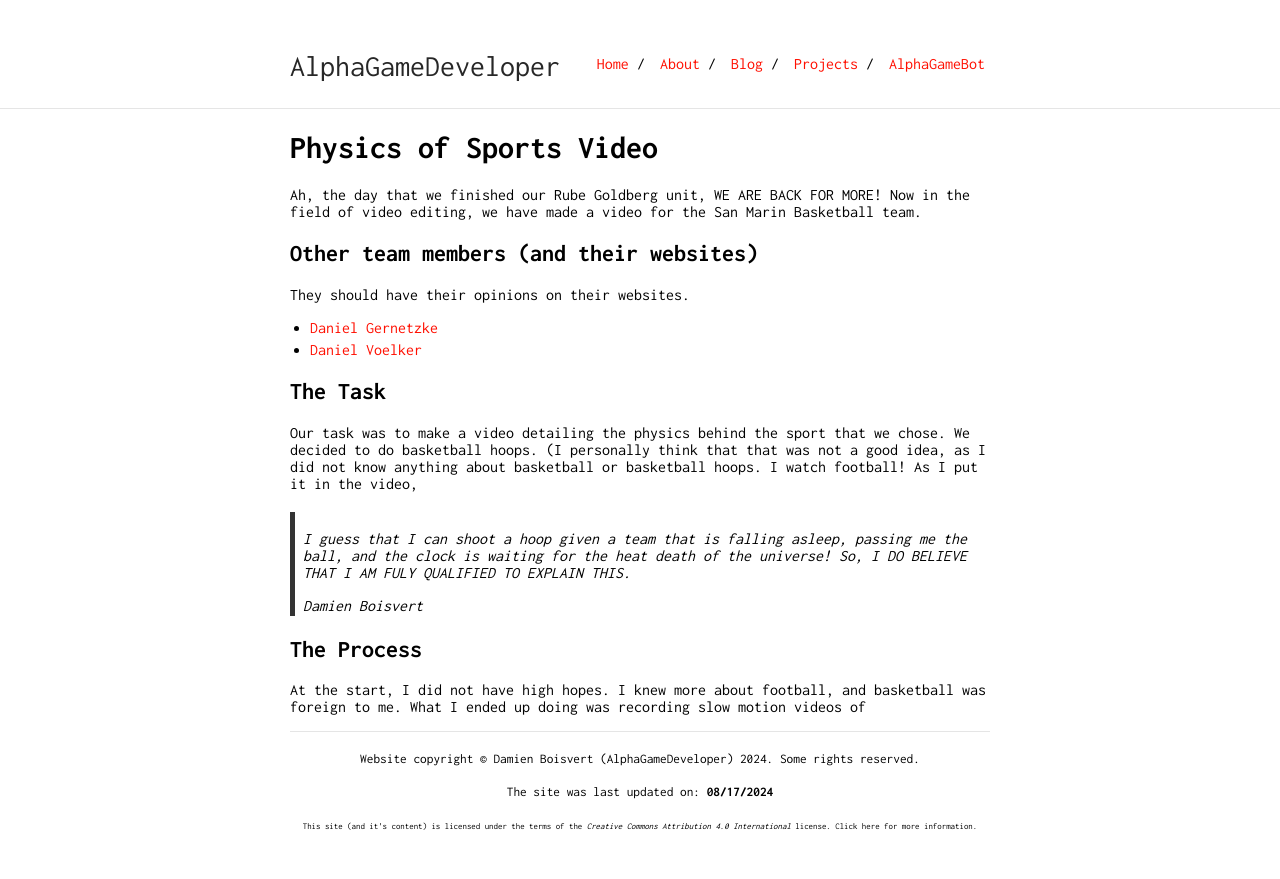
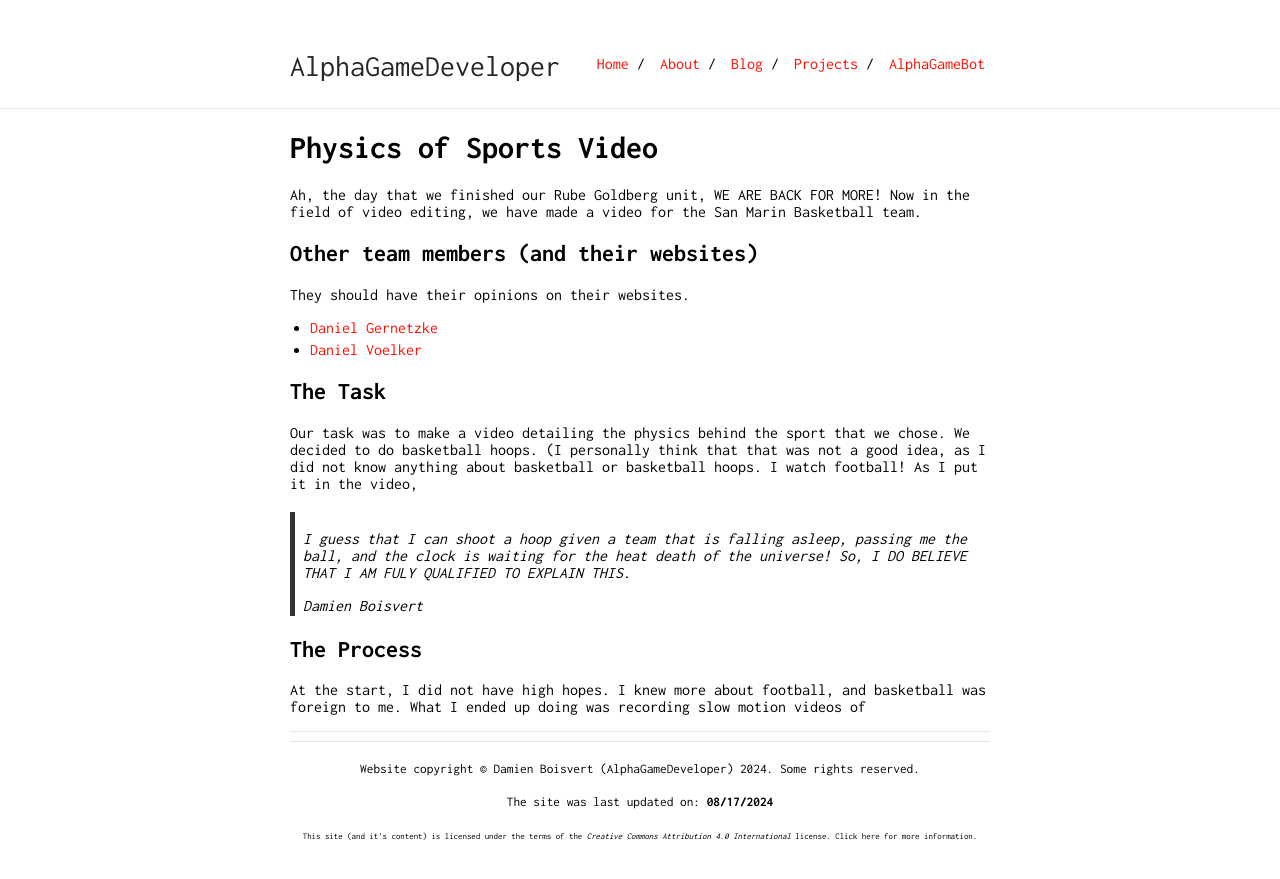
Before and after one commit to AlphaGameDeveloper/AlphaGame.dev, a Jekyll site: the page built from school/stem/9_PhysicsOfSports.md, in a window 1280 px wide. Shown: the top 879 px of the page. Built offline with Jekyll 4.4.1, drawn with Linux system fonts in a browser that asks for light colours; comment, search, counter and statistics services are not loaded.

Commit message:
add hr before comments sectionon

```diff
--- a/_layouts/post.html
+++ b/_layouts/post.html
@@ -1,11 +1,13 @@
 <!DOCTYPE html>
 <html lang="en">
+
 <head>
 
     {% include metadata.html %}
     {% include head.html %}
     {% include gtag.html %}
 </head>
+
 <body>
     <div class="wrapper">
         <div class="navbar container">
@@ -37,6 +39,7 @@
                 {% endif %}
                 <h1>{{ page.title }}</h1>
                 {{ content }}
+                <hr />
                 {% include isso.html %}
                 {% include footer.html %}
                 {% include noscript.html %}
@@ -44,3 +47,5 @@
         </div>
         <script src="/assets/js/externalLink.js"></script>
 </body>
+
+</html>
```
Lines whose indentation alone changed are shown as unchanged.
